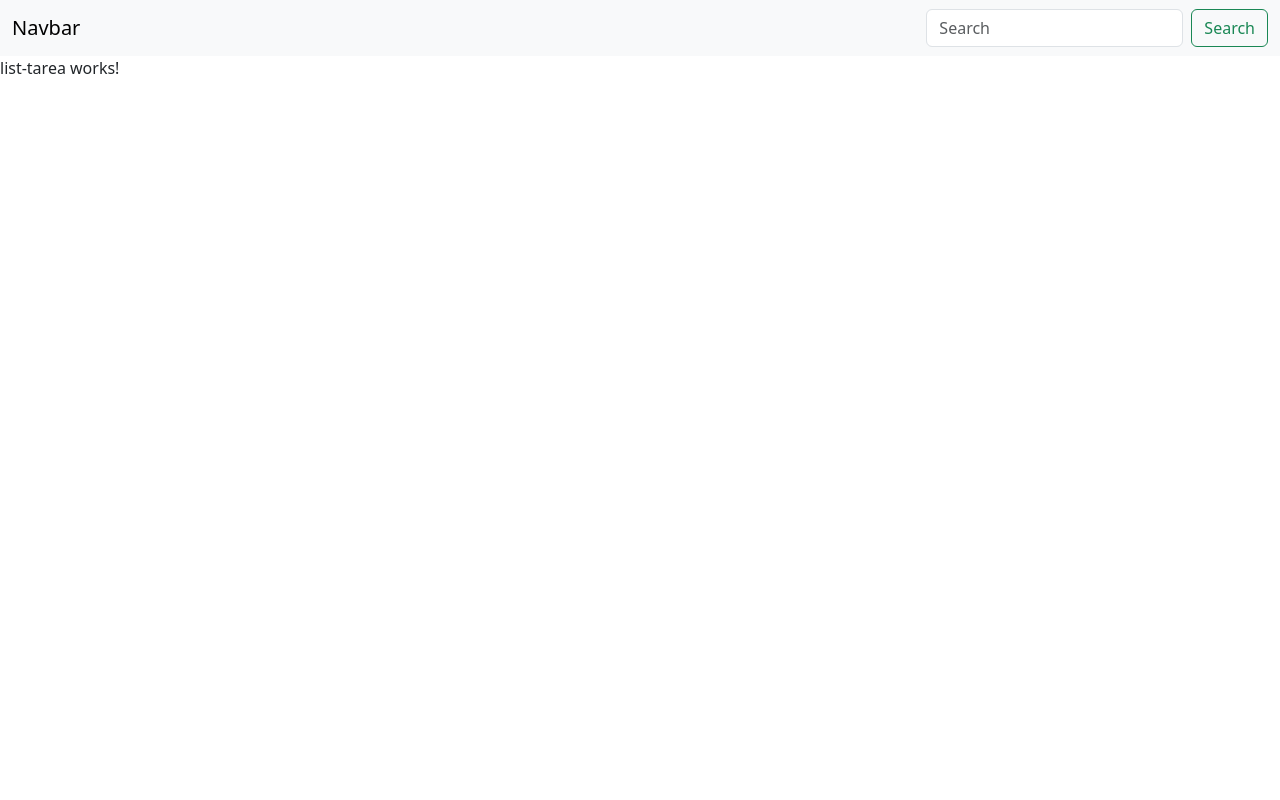
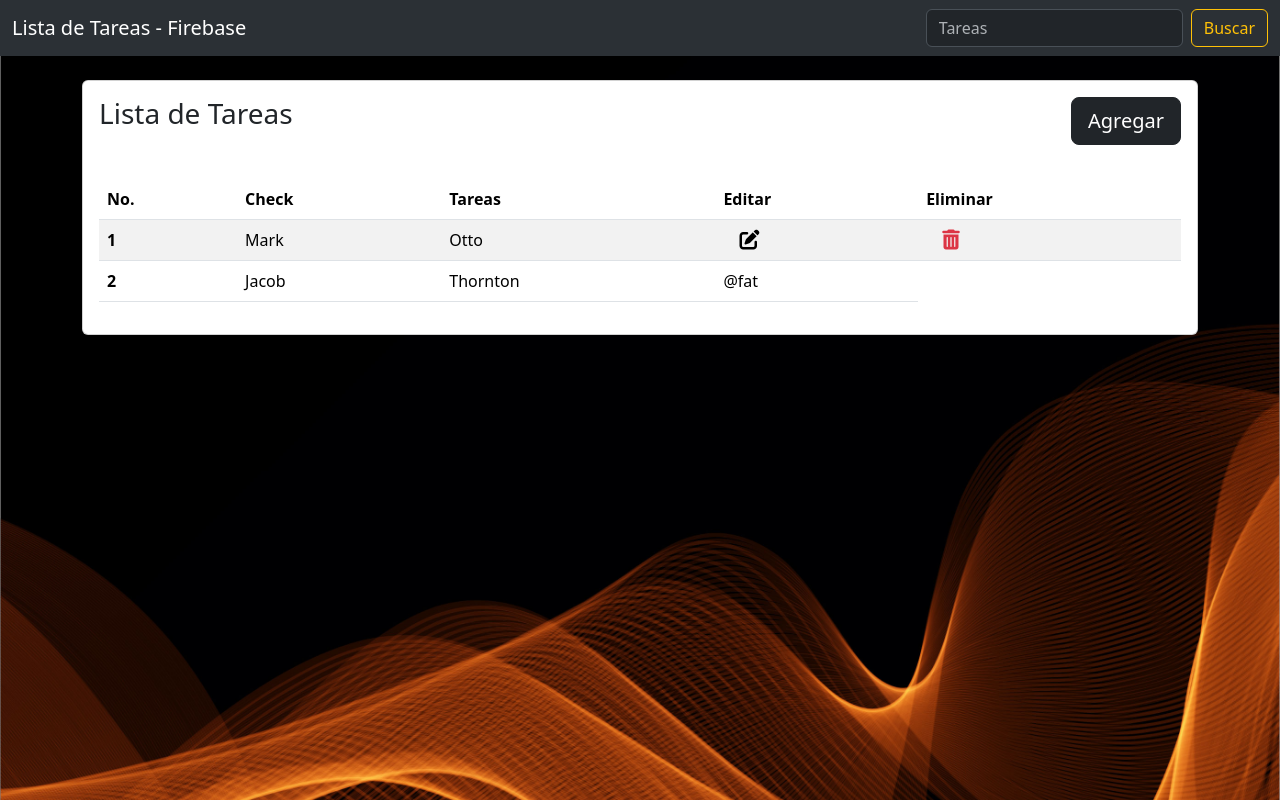
Before and after one commit to Alejo12680/CRUD_Angular, an Angular app: page / in a window 1280 px wide. Built offline with nearby package versions, Linux system fonts and the light colour scheme.

Commit message:
lista de tareas

```diff
--- a/src/app/components/list-tarea/list-tarea.component.html
+++ b/src/app/components/list-tarea/list-tarea.component.html
@@ -1 +1,36 @@
-<p>list-tarea works!</p>
+<div class="container mt-4">
+    <div class="card">
+        <div class="card-body">
+            <span class="h3">Lista de Tareas</span>
+
+            <button class="btn btn-dark btn-lg float-end">Agregar</button>
+            <table class="table table-striped mt-5">
+                <thead>
+                  <tr>
+                    <th scope="col">No.</th>
+                    <th scope="col">Check</th>
+                    <th scope="col">Tareas</th>
+                    <th scope="col">Editar</th>
+                    <th scope="col">Eliminar</th>
+                  </tr>
+                </thead>
+                <tbody>
+                  <tr>
+                    <th scope="row">1</th>
+                    <td>Mark</td>
+                    <td>Otto</td>
+                    <td><i class="fa-solid fa-pen-to-square fa-lg ms-3"></i></td>
+                    <td><i class="fa-solid fa-trash-can fa-lg text-danger ms-3"></i></td>
+                  </tr>
+                  <tr>
+                    <th scope="row">2</th>
+                    <td>Jacob</td>
+                    <td>Thornton</td>
+                    <td>@fat</td>
+                  </tr>
+
+                </tbody>
+              </table>
+        </div>
+    </div>
+</div>
--- a/src/app/components/list-tarea/list-tarea.component.scss
+++ b/src/app/components/list-tarea/list-tarea.component.scss
@@ -0,0 +1,3 @@
+i {
+    cursor: pointer;
+}
--- a/src/app/components/navbar/navbar.component.html
+++ b/src/app/components/navbar/navbar.component.html
@@ -1,9 +1,9 @@
-<nav class="navbar bg-body-tertiary">
+<nav class="navbar bg-body-tertiary" data-bs-theme="dark">
     <div class="container-fluid">
-      <a class="navbar-brand">Navbar</a>
+      <a class="navbar-brand">Lista de Tareas - Firebase</a>
       <form class="d-flex" role="search">
-        <input class="form-control me-2" type="search" placeholder="Search" aria-label="Search">
-        <button class="btn btn-outline-success" type="submit">Search</button>
+        <input class="form-control me-2" type="search" placeholder="Tareas" aria-label="Search">
+        <button class="btn btn-outline-warning" type="submit">Buscar</button>
       </form>
     </div>
   </nav>
--- a/src/index.html
+++ b/src/index.html
@@ -17,5 +17,8 @@
 
   <!-- bootstrap -->
   <script src="https://cdn.jsdelivr.net/npm/bootstrap@5.3.0-alpha3/dist/js/bootstrap.bundle.min.js" integrity="sha384-ENjdO4Dr2bkBIFxQpeoTz1HIcje39Wm4jDKdf19U8gI4ddQ3GYNS7NTKfAdVQSZe" crossorigin="anonymous"></script>
+
+  <!-- Font awesome -->
+  <script src="https://kit.fontawesome.com/e50b9ae23a.js" crossorigin="anonymous"></script>
 </body>
 </html>
--- a/src/styles.scss
+++ b/src/styles.scss
@@ -1 +1,9 @@
 /* You can add global styles to this file, and also import other style files */
+
+body {
+    background-image: url(../src/assets/fondo_crud.jpg);
+    background-position: center;
+    background-size: cover;
+    background-repeat: no-repeat;
+    height: 100vh;
+}
```
Also changed, not shown: src/assets/fondo_crud.jpg (added).
